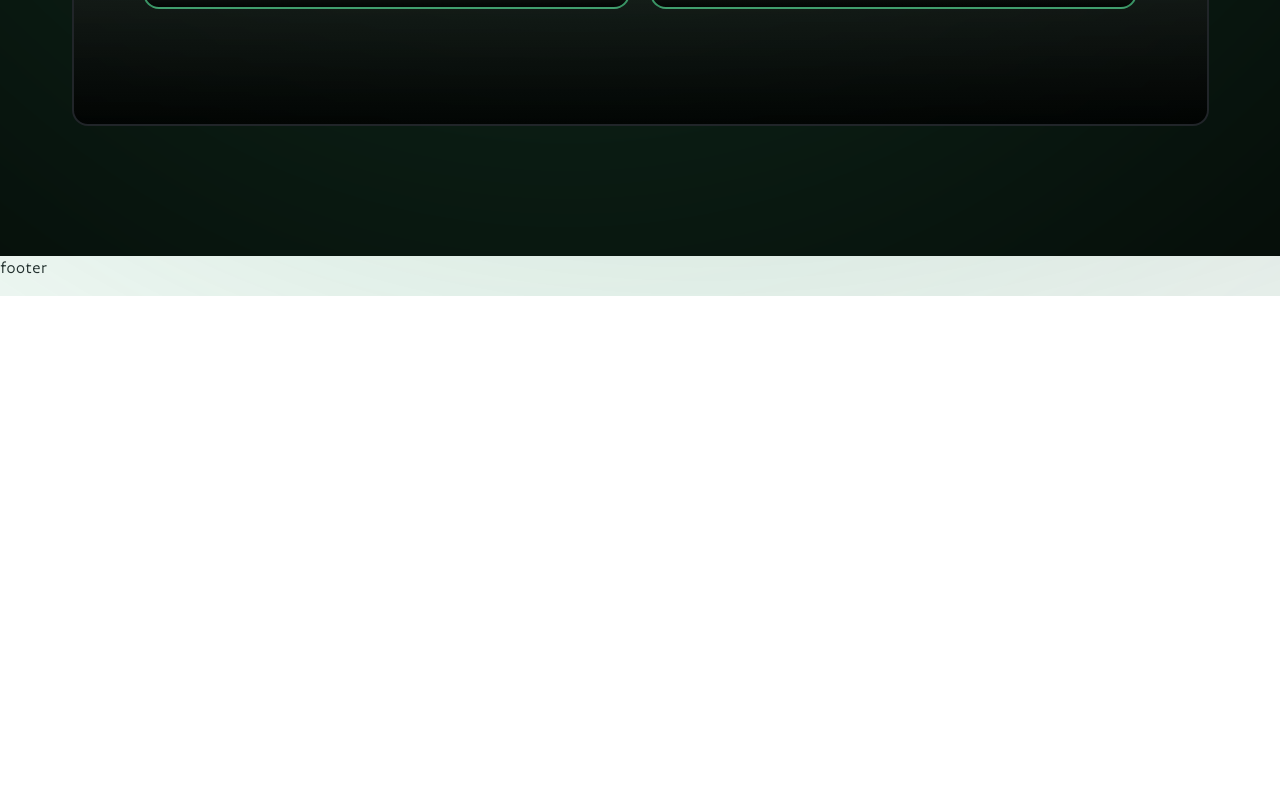
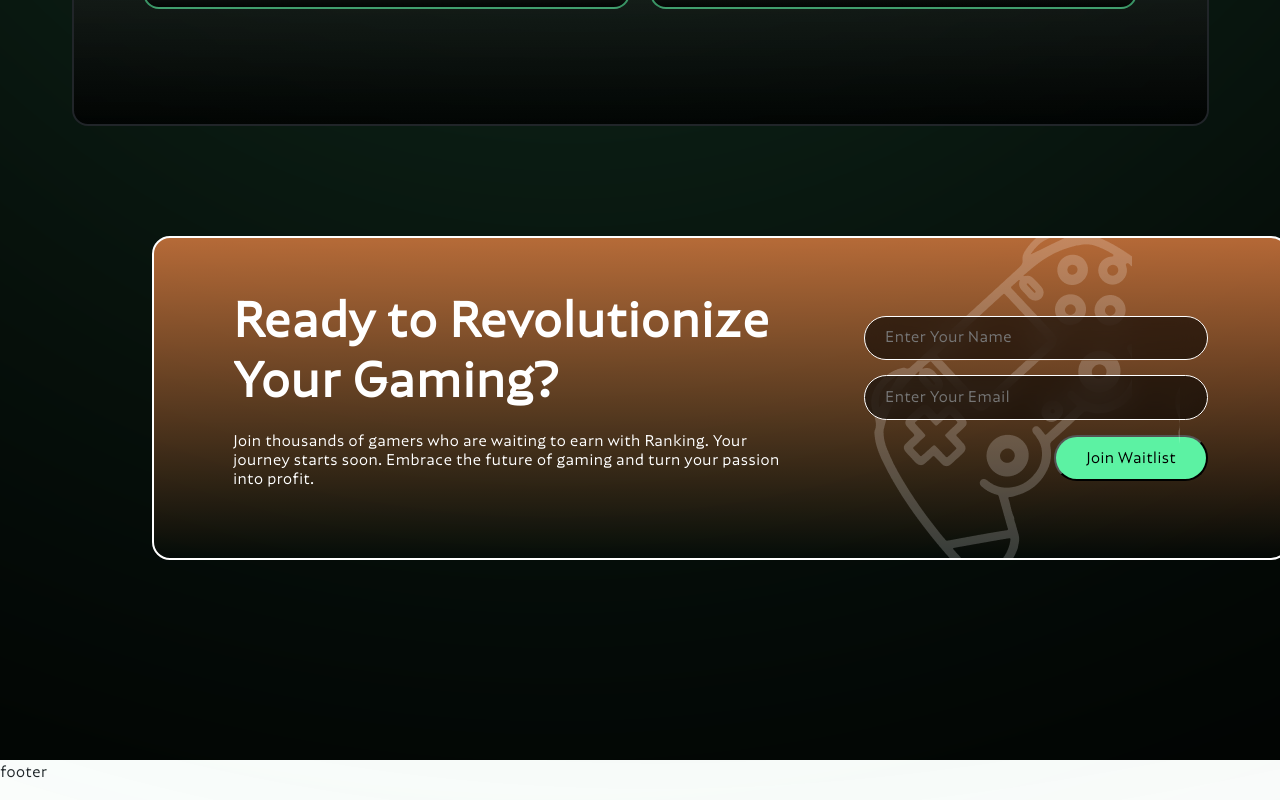
Before and after one commit to FarazMohamadnia/RankingGame, a Next.js app: page / in a window 1280 px wide. Shown: the part 4292-5092 px from the top of the page. Before the commit the page ends 4588 px from the top, so only its background shows below. Built offline with nearby package versions, Linux system fonts and the light colour scheme.

Commit message:
add bodySection5 to body

```diff
--- a/src/components/layout/body/Body.tsx
+++ b/src/components/layout/body/Body.tsx
@@ -3,6 +3,7 @@ import BodySection2 from "./BodySection2/bodySection2";
 import './Body.css'
 import BodySection3 from "./BodySection3/bodySection3";
 import BodySection4 from "./BodySection4/bodySection4";
+import BodySection5 from "./BodySection5/bodySection5";
 export default function Body(){
     return(
         <div className="body-container">
@@ -13,6 +14,7 @@ export default function Body(){
                 <BodySection2 />
                 <BodySection3 />
                 <BodySection4 />
+                <BodySection5 />
             </div>
         </div>
 
--- a/src/components/layout/body/BodySection3/bodySection3.css
+++ b/src/components/layout/body/BodySection3/bodySection3.css
@@ -55,6 +55,7 @@
 
 
 .BodySection3-BottomSection-box button{
+    position: relative;
     width: 153px;
     height: 49.84px;
     border-radius: 65.58px;
--- a/src/components/layout/body/BodySection4/bodySection4.css
+++ b/src/components/layout/body/BodySection4/bodySection4.css
@@ -1,5 +1,5 @@
 .bodySection4-container{
-    padding-bottom: 130px;
+    padding-bottom: 110px;
 }
 .bodySection4-layout{
     width: 1137px;
--- /dev/null
+++ b/src/components/layout/body/BodySection5/bodySection5.css
@@ -0,0 +1,74 @@
+.bodySection5-container{
+    position: relative;
+    padding-inline: 152px;
+    color: white;
+    padding-bottom: 200px;
+}
+
+.bodySection5-layout{
+    width: 1137px;
+    height: 324px;
+    gap: 10px;
+    border-radius: 18px;
+    border: 2px;
+    background: linear-gradient(180deg, rgba(255, 142, 73, 0.7) 0%, rgba(255, 142, 73, 0) 100%);
+    border: 2px solid;
+    border-color: linear-gradient(93.39deg, rgba(255, 255, 255, 0.8) 1.9%, rgba(255, 255, 255, 0) 100.98%);
+    margin-inline: auto;
+    display: flex;
+    justify-content: space-between;
+    align-items: center;
+    padding-inline:79px;
+    padding-block: 50px;
+}
+
+.bodySection5-Icon{
+    position: absolute;
+    background-image: url('../../../../asset/img/body-Images/Section5/gameIcon2.png');
+    width: 351.88px;
+    height: 324.41px;
+    top: 0px;
+    right: 100px;
+    opacity: 0.2px;
+}
+
+.bodySection5-title{
+    width: 554px;
+    height: 120px;
+    font-size: 50px;
+    font-weight: 1000;
+    line-height: 60px;
+    text-align: left;
+    margin-bottom: 20px;
+}
+
+.bodySection5-text{
+    width: 549px;
+    height: 56px;
+    font-size: 16px;
+    font-weight: 450;
+    line-height: 19.2px;
+    text-align: left;
+}
+
+.bodySection5-container input{
+    width: 344px;
+    height: 49.84px;
+    border-radius: 65.58px;
+    border: 1px solid;
+    border-color: linear-gradient(91.57deg, rgba(255, 255, 255, 0.7) -4.34%, rgba(255, 255, 255, 0.5) 125.79%);
+    backdrop-filter: blur(13.800000190734863px);
+    background-color: rgba(0, 0, 0, 0.594);
+    padding-inline: 20px;
+    margin-bottom: 15px;
+    color: white;
+}
+
+.bodySection5-container button{
+    width: 154.22px;
+    height: 49.84px;
+    top: 189px;
+    left: 903.15px;
+    border-radius: 65.58px;
+    background: rgba(92, 242, 163, 1);
+}
--- /dev/null
+++ b/src/components/layout/body/BodySection5/bodySection5.tsx
@@ -0,0 +1,19 @@
+import './bodySection5.css'
+export default function BodySection5(){
+    return(
+        <div className="bodySection5-container">
+            <div className="bodySection5-layout">
+                <span className='bodySection5-Icon'></span>
+                <div className="">
+                    <p className='bodySection5-title'>Ready to Revolutionize Your Gaming?</p>
+                    <p className='bodySection5-text'>Join thousands of gamers who are waiting to earn with Ranking. Your journey starts soon. Embrace the future of gaming and turn your passion into profit.</p>
+                </div>
+                <div className='d-flex flex-column justify-content-early h-75 align-items-end text-start'>
+                    <input type="text" placeholder='Enter Your Name'/>
+                    <input type="text" placeholder='Enter Your Email'/>
+                    <button>Join Waitlist</button>
+                </div>
+            </div>
+        </div>
+    )
+}
```
Also changed, not shown: src/asset/img/body-Images/Section5/gameIcon2.png (added).
